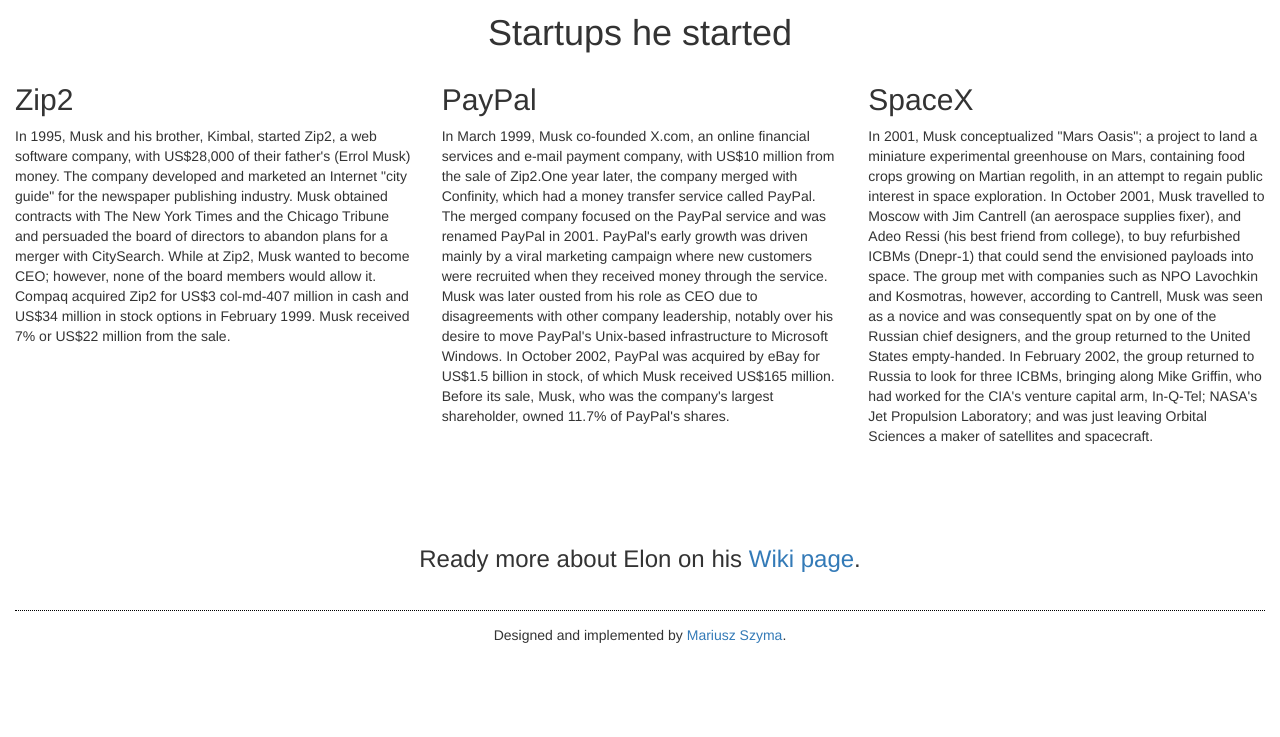
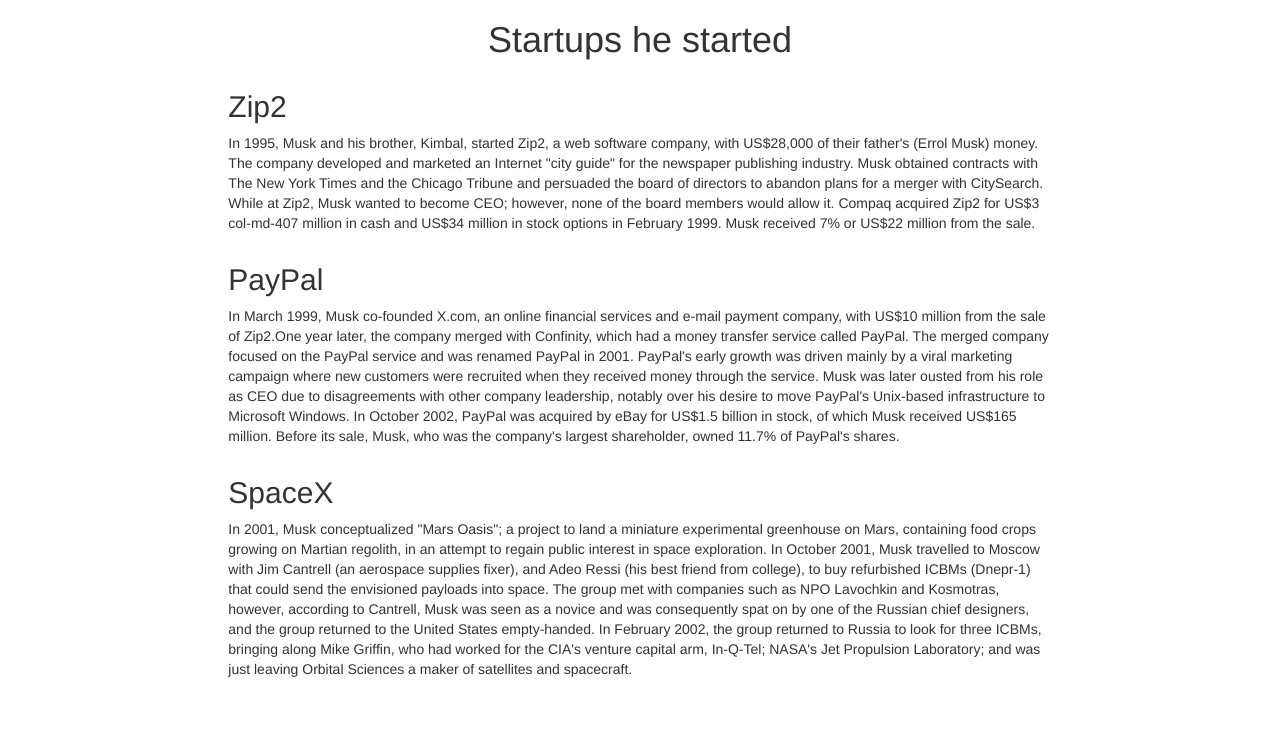
Before and after one commit to mszyma/Tribute-page, a plain HTML site: page index.html in a window 1280 px wide. Shown: the part 943-1680 px from the top of the page. Before the commit the page ends 1598 px from the top, so only its background shows below. Drawn offline with nearby package versions, Linux system fonts and the light colour scheme.

Commit message:
article changes to make it look better

```diff
--- a/index.html
+++ b/index.html
@@ -23,7 +23,7 @@
     <div class="container-fluid">
         <header>
             <div class="page-header">
-                <h1 class="text-center" id="title">Elon Musk<small></br>The man that changes the world</small></h1>
+                <h1 class="text-center" id="title">Elon <span class="glyphicon glyphicon-globe" aria-hidden="true"></span> Musk<small> <br>The man that changes the world</small></h1>
             </div>
             <h2 class="text-center"></h2>
         </header>
@@ -39,21 +39,26 @@
             <div>
                 <h1 class="text-center">Startups he started</h1>
             </div>
+
             <div class="row">
-                <div class="col-sm-4 col-md-4">
+              <div class="col-md-8 col-md-offset-2">
                   <h2>Zip2</h2>
                   <p>In 1995, Musk and his brother, Kimbal, started Zip2, a web software company, with US$28,000 of their father's (Errol Musk) money. The company developed and marketed an Internet "city guide" for the newspaper publishing industry. Musk
                       obtained contracts with The New York Times and the Chicago Tribune and persuaded the board of directors to abandon plans for a merger with CitySearch. While at Zip2, Musk wanted to become CEO; however, none of the board members
                       would allow it. Compaq acquired Zip2 for US$3 col-md-407 million in cash and US$34 million in stock options in February 1999. Musk received 7% or US$22 million from the sale.</p>
               </div>
-                <div class="col-sm-4 col-md-4">
+            </div>
+            <div class="row">
+              <div class="col-md-8 col-md-offset-2">
                 <h2>PayPal</h2>
                 <p>In March 1999, Musk co-founded X.com, an online financial services and e-mail payment company, with US$10 million from the sale of Zip2.One year later, the company merged with Confinity, which had a money transfer service called PayPal.
                     The merged company focused on the PayPal service and was renamed PayPal in 2001. PayPal's early growth was driven mainly by a viral marketing campaign where new customers were recruited when they received money through the service.
                     Musk was later ousted from his role as CEO due to disagreements with other company leadership, notably over his desire to move PayPal's Unix-based infrastructure to Microsoft Windows. In October 2002, PayPal was acquired by eBay
-                        for US$1.5 billion in stock, of which Musk received US$165 million. Before its sale, Musk, who was the company's largest shareholder, owned 11.7% of PayPal's shares. </p>
+                    for US$1.5 billion in stock, of which Musk received US$165 million. Before its sale, Musk, who was the company's largest shareholder, owned 11.7% of PayPal's shares.</p>
               </div>
-                <div class="col-sm-4 col-md-4">
+            </div>
+            <div class="row">
+              <div class="col-md-8 col-md-offset-2">
                   <h2>SpaceX</h2>
                   <p>In 2001, Musk conceptualized "Mars Oasis"; a project to land a miniature experimental greenhouse on Mars, containing food crops growing on Martian regolith, in an attempt to regain public interest in space exploration. In October 2001,
                       Musk travelled to Moscow with Jim Cantrell (an aerospace supplies fixer), and Adeo Ressi (his best friend from college), to buy refurbished ICBMs (Dnepr-1) that could send the envisioned payloads into space. The group met with
```
Lines whose indentation alone changed are shown as unchanged.
